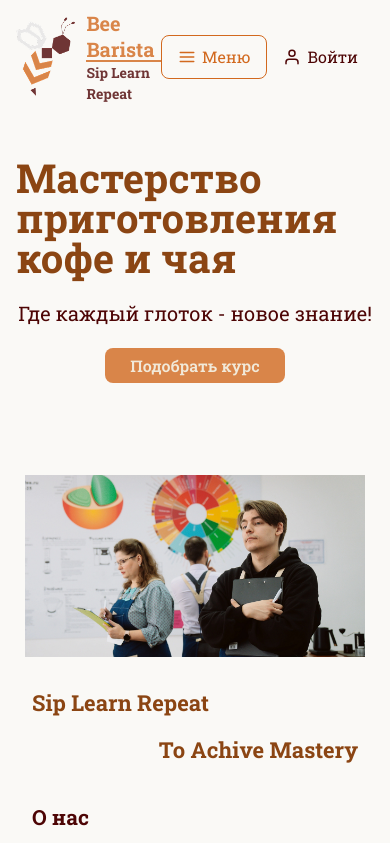
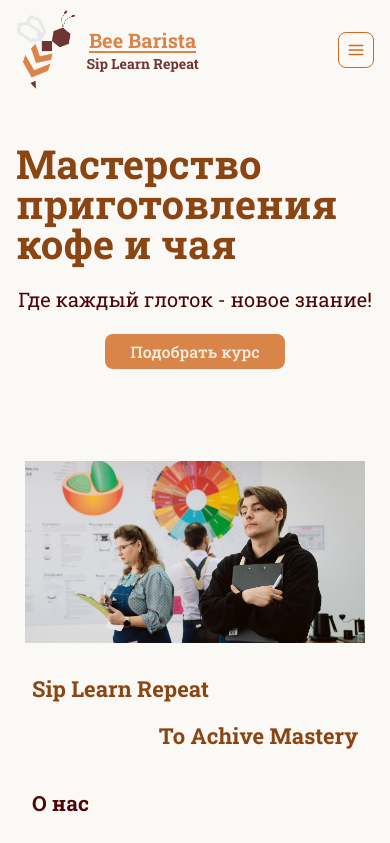
Before and after one commit to romkalan/Coffee-Tea-Mastery, a React (Vite) app: page / in a window 390 px wide. Shown: the top 843 px of the page. Built offline with nearby package versions, Linux system fonts and the light colour scheme; data requests are answered from the project's data file.

Commit message:
fix: mobile header - login removed, menu right; footer logo centered on mobile

```diff
--- a/src/components/Footer/styles.module.scss
+++ b/src/components/Footer/styles.module.scss
@@ -181,7 +181,7 @@
     flex-direction: column;
     gap: 16px;
     padding: 0 16px;
-    align-items: flex-start;
+    align-items: center;
   }
 
   .contacts li:not(:first-child) {
--- a/src/components/Header/Header.tsx
+++ b/src/components/Header/Header.tsx
@@ -51,13 +51,6 @@ function Header() {
                         </svg>
                         <span>Меню</span>
                     </button>
-                    <button onClick={handleLoginClick} className={classNames(styles.loginButton, isProfilePage && styles.loginButtonActive)}>
-                        <svg width="18" height="18" viewBox="0 0 24 24" fill="none" stroke="currentColor" strokeWidth="2" strokeLinecap="round" strokeLinejoin="round">
-                            <path d="M20 21v-2a4 4 0 0 0-4-4H8a4 4 0 0 0-4 4v2"/>
-                            <circle cx="12" cy="7" r="4"/>
-                        </svg>
-                        <span>{user === null ? "Войти" : user.name}</span>
-                    </button>
                     <MobileNav
                         isOpen={isMobileNavOpen}
                         onClose={() => setIsMobileNavOpen(false)}
--- a/src/components/Header/styles.module.scss
+++ b/src/components/Header/styles.module.scss
@@ -88,43 +88,24 @@
   }
 }
 
-.loginButton {
-  display: inline-flex;
-  align-items: center;
-  gap: 6px;
-  padding: 8px 16px;
-  border: none;
-  background: none;
-  cursor: pointer;
-  font-size: mixins.$font-standard;
-  color: mixins.$color-primary;
-  transition: all 200ms ease;
-
-  &:hover {
-    color: mixins.$color-accent;
-    transform: translateY(0);
-    background: none;
-  }
-
-  svg {
-    flex-shrink: 0;
-  }
-}
-
-.loginButtonActive {
-  color: mixins.$color-accent;
-}
-
 @include mixins.respond-lg-max {
   .root {
     margin-bottom: 24px;
   }
-}
 
-@include mixins.respond-lg-max {
   .headerPages,
   .helpers {
     display: none;
+  }
+}
+
+@media (max-width: 420px) {
+  .menuButton span {
+    display: none;
+  }
+
+  .menuButton {
+    padding: 8px;
   }
 }
 
```
Also changed, not shown: 5 other files (tests, documents, lock files or other folders).
